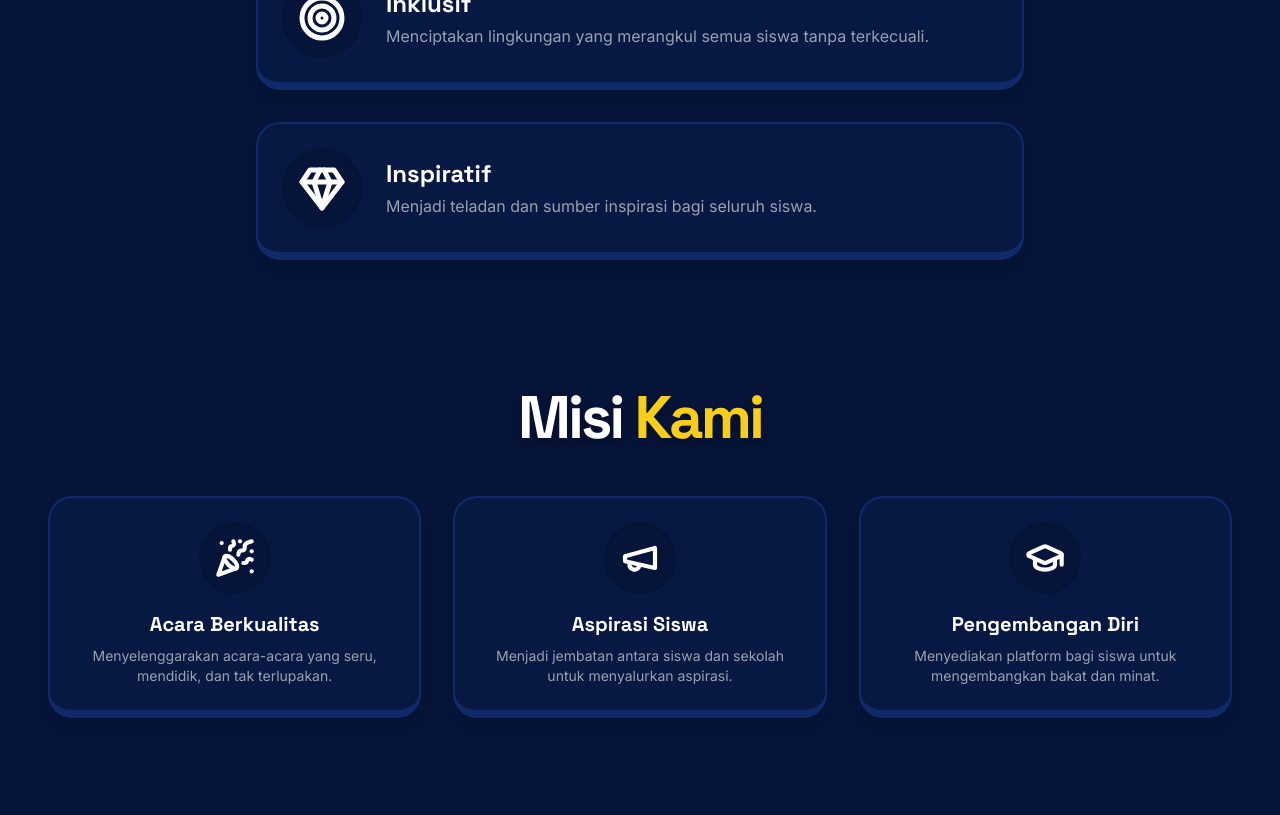
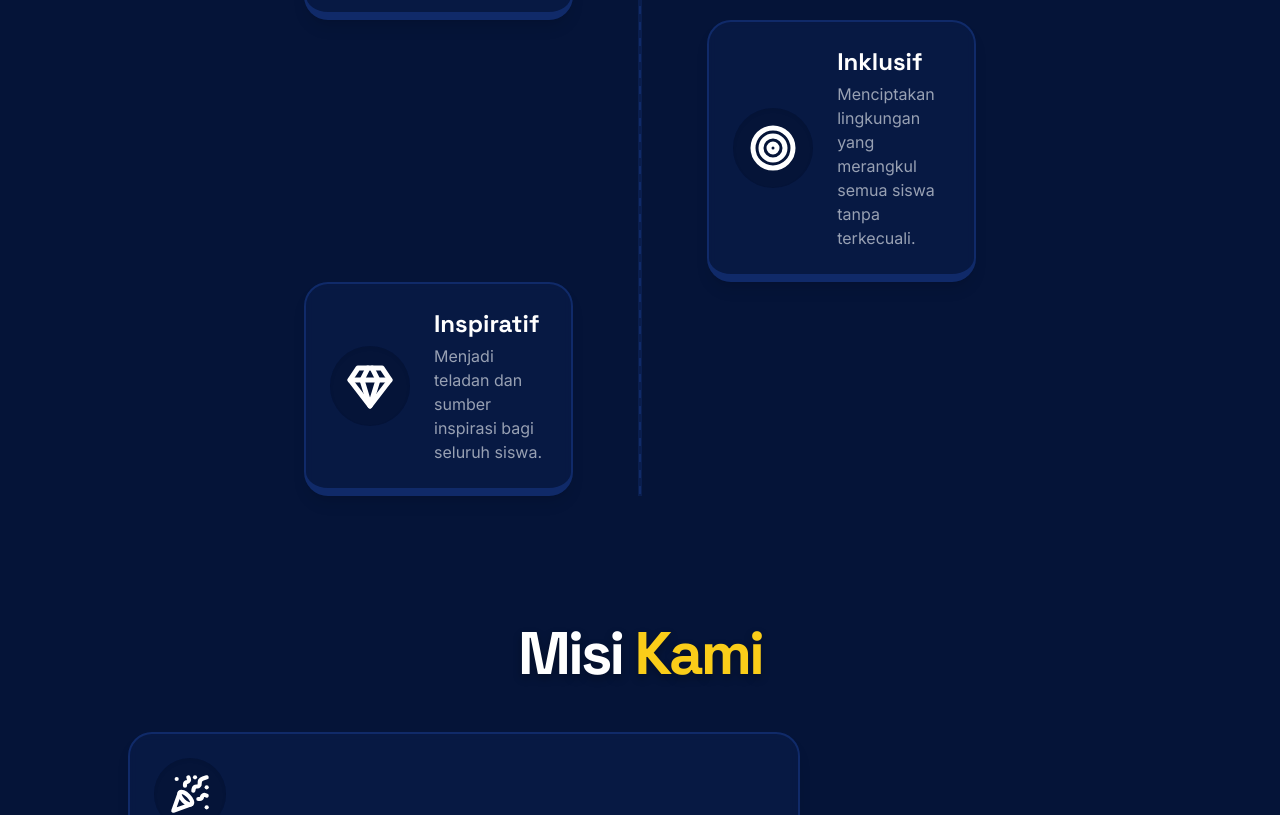
Before and after one commit to WeplyStudio/osis, a Next.js app: page / in a window 1280 px wide. Shown: the part 6680-7495 px from the top of the page. Built offline with nearby package versions, Linux system fonts and the light colour scheme.

Commit message:
Coba antara visi sama misi punya section yang creative dan keren 9999999

```diff
--- a/src/app/(app)/page.tsx
+++ b/src/app/(app)/page.tsx
@@ -1,3 +1,4 @@
+
 
 'use client';
 
@@ -15,6 +16,7 @@ import {
 } from "@/components/ui/carousel";
 import { teamMembers, vision, mission } from '@/lib/data';
 import Image from 'next/image';
+import { cn } from '@/lib/utils';
 
 const FeatureCard = ({ icon, title, description, buttonText, href, className }: { icon: React.ReactNode, title: string, description: string, buttonText: string, href: string, className?: string }) => (
   <div className={`rounded-3xl border-2 border-b-8 p-6 shadow-lg transition-transform duration-300 hover:-translate-y-1 hover:shadow-2xl ${className} flex flex-col bg-card/80`}>
@@ -36,7 +38,8 @@ const SectionTitle = ({ children, className }: { children: React.ReactNode, clas
   </h2>
 );
 
-const VisionCard = ({ icon: Icon, title, description, color }: { icon: React.ElementType, title: string, description: string, color: string }) => (
+const VisionCard = ({ icon: Icon, title, description, color, align = 'left' }: { icon: React.ElementType, title: string, description: string, color: string, align?: 'left' | 'right' }) => (
+    <div className={`relative z-10 w-full md:w-2/5 ${align === 'left' ? 'self-start' : 'self-end'}`}>
         <div className="bg-card/90 backdrop-blur-sm rounded-3xl p-6 shadow-lg border-2 border-b-8 border-border/60 flex items-center gap-6 transition-transform duration-300 hover:-translate-y-2">
             <div className={`flex-shrink-0 p-4 rounded-full bg-background shadow-inner`}>
                 <Icon className={`w-12 h-12 ${color}`} strokeWidth={2.5}/>
@@ -46,10 +49,11 @@ const VisionCard = ({ icon: Icon, title, description, color }: { icon: React.Ele
                 <p className="text-muted-foreground">{description}</p>
             </div>
         </div>
+    </div>
 );
 
-const MissionCard = ({ icon: Icon, title, description, color }: { icon: React.ElementType, title: string, description: string, color: string }) => (
-    <div className="bg-card/90 backdrop-blur-sm rounded-3xl p-6 shadow-lg border-2 border-b-8 border-border/60 flex flex-col items-center text-center transition-transform duration-300 hover:-translate-y-2 h-full">
+const MissionCard = ({ icon: Icon, title, description, color, className }: { icon: React.ElementType, title: string, description: string, color: string, className?: string }) => (
+    <div className={cn("bg-card/90 backdrop-blur-sm rounded-3xl p-6 shadow-lg border-2 border-b-8 border-border/60 flex flex-col items-start text-left transition-transform duration-300 hover:-translate-y-2 h-full", className)}>
         <div className={`mb-4 p-4 rounded-full bg-background shadow-inner`}>
             <Icon className={`w-10 h-10 ${color}`} strokeWidth={2.5}/>
         </div>
@@ -134,16 +138,31 @@ export default function LandingPage() {
         {/* Vision Section */}
         <section>
             <SectionTitle>Visi <span className="text-primary">Kami</span></SectionTitle>
-            <div className="max-w-3xl mx-auto space-y-8">
-                {vision.map((item) => <VisionCard key={item.title} {...item} />)}
+            <div className="relative max-w-2xl mx-auto">
+                <div className="absolute left-1/2 top-0 bottom-0 w-1 bg-border/30 transform -translate-x-1/2 hidden md:block">
+                    <svg width="100%" height="100%" className="stroke-current text-border/50">
+                        <line x1="50%" y1="0" x2="50%" y2="100%" strokeWidth="2" strokeDasharray="8 8"/>
+                    </svg>
+                </div>
+                <div className="space-y-12 md:space-y-0 flex flex-col items-center">
+                    {vision.map((item, index) => (
+                        <VisionCard
+                            key={item.title}
+                            {...item}
+                            align={index % 2 === 0 ? 'left' : 'right'}
+                        />
+                    ))}
+                </div>
             </div>
         </section>
 
         {/* Mission Section */}
         <section>
             <SectionTitle>Misi <span className="text-primary">Kami</span></SectionTitle>
-            <div className="grid grid-cols-1 md:grid-cols-3 gap-8">
-                {mission.map((item) => <MissionCard key={item.title} {...item} />)}
+            <div className="grid grid-cols-1 md:grid-cols-3 md:grid-rows-2 gap-8 max-w-5xl mx-auto">
+                <MissionCard {...mission[0]} className="md:col-span-2"/>
+                <MissionCard {...mission[1]} className="md:row-start-2"/>
+                <MissionCard {...mission[2]} className="md:col-start-2 md:row-start-2"/>
             </div>
         </section>
 
```
Lines whose indentation alone changed are shown as unchanged.
